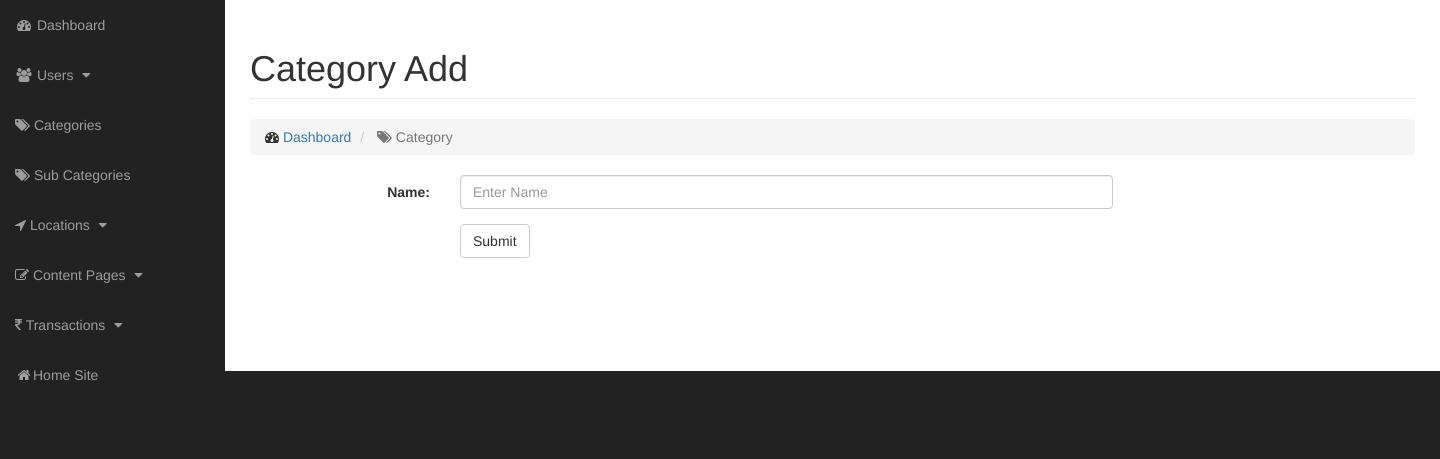
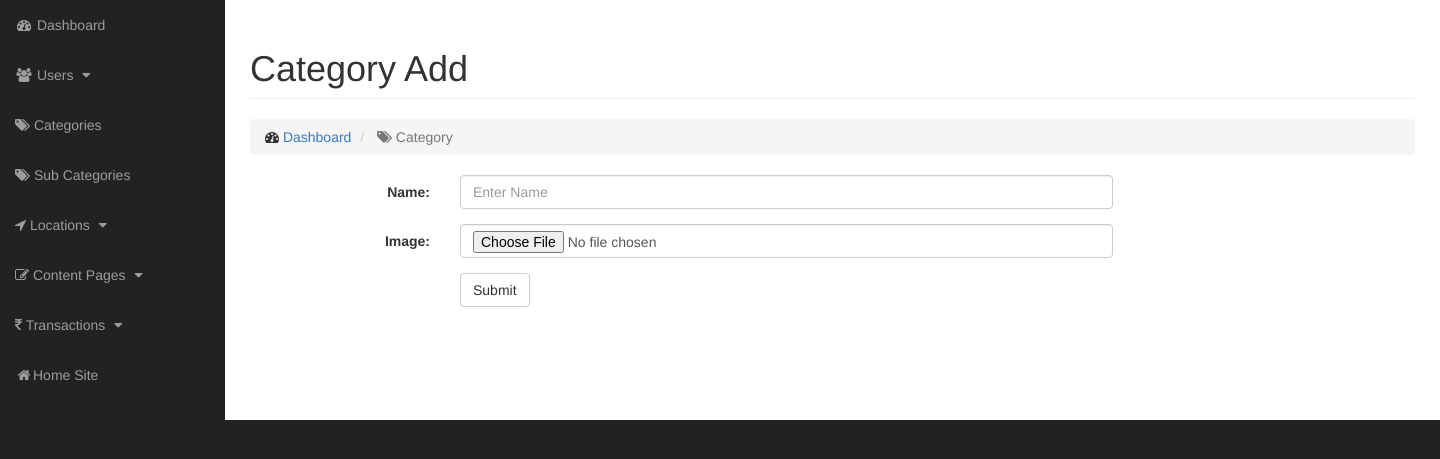
Before and after one commit to phpwebsites/ads, a CodeIgniter app: page /sites/index.php/admin/categorycontroller/add in a window 1440 px wide. Shown: the part 51-510 px from the top of the page. Run offline with CodeIgniter, Linux system fonts and the light colour scheme.

Commit message:
categoryicons

```diff
--- a/application/controllers/admin/CategoryController.php
+++ b/application/controllers/admin/CategoryController.php
@@ -61,8 +61,17 @@
 
 	   public function insert()
 	   {
-           $data = array("name" => $this->input->post('name'));
+
+           $config['upload_path']   = './uploads/category/';
+	       $config['allowed_types'] = 'gif|jpg|png';
+	       $config['max_size']      = '';
+	       $config['max_width']     = '';
+	       $config['max_height']    = '';
+		   $config['overwrite'] = TRUE;
+	       $config['remove_spaces'] = TRUE;
+	         $this->load->library('upload', $config);
 		   $this->form_validation->set_rules("name", "Name", "trim|required|xss_clean|is_unique[categories.name]");
+		   $this->form_validation->set_rules('image', 'Image', 'callback_file_selected_test');
 
 		 if($this->form_validation->run() == FALSE)
 		 {
@@ -73,8 +82,12 @@
 		 }
 		 else
 		 {
-		   $getid = $this->categoriesmodel->add($data);
-
+		 	if ($this->upload->do_upload('image'))
+	             {
+					 $image_data= $this->upload->data();
+					 $data = array("name" => $this->input->post('name'),"image" => $image_data['file_name']);
+					if($this->categoriesmodel->add($data))
+					 {
 						 $config = array();
 		                 $config["base_url"] = base_url() . "category/index";
 			             $config["total_rows"] = $this->categoriesmodel->record_count();
@@ -105,6 +118,17 @@
 		                 $this->load->view('admin/includes/header');
 				         $this->load->view('admin/categories/index',$data);
 				         $this->load->view('admin/includes/footer');
+					 }
+
+			    }
+				else
+				{
+					 $error = array('error' => $this->upload->display_errors());
+					 $this->load->view('admin/blog/add', $error);
+				}
+		   // $getid = $this->categoriesmodel->add($data);
+
+
 		}
 	  }
 
@@ -157,20 +181,30 @@
 	  public function updateinsert()
 	  {
 
-	  		$data = array("name" => $this->input->post('name'));
+            $config['upload_path']   = './uploads/category/';
+	        $config['allowed_types'] = 'gif|jpg|png';
+	        $config['max_size']      = '';
+	        $config['max_width']     = '';
+	        $config['max_height']    = '';
+		    $config['overwrite'] = TRUE;
+	        $config['remove_spaces'] = TRUE;
+	        $this->load->library('upload', $config);
+	        $this->form_validation->set_rules("name", "Name", "required");
+		    $this->form_validation->set_rules('image', 'Image', 'callback_file_selected_test');
 	  		$id = $this->input->post('categoriesid');
-
-	  		$this->form_validation->set_rules("name", "Name", "trim|required");
 	  		if($this->form_validation->run() == FALSE)
 		    {
-
+				$data['result'] = $this->categoriesmodel->getrow($id);
 				$this->load->view('admin/includes/header');
-				$this->load->view('admin/categories/update');
+				$this->load->view('admin/categories/update',$data);
 				$this->load->view('admin/includes/footer');
 		    }
 		    else
 		    {
-
+		    	if ($this->upload->do_upload('image'))
+	            {
+	            	$image_data = $this->upload->data();
+	            	$data = array('name' => $this->input->post('name') ,'image' => $image_data['file_name']);
 			    	$this->categoriesmodel->update($data , $id);
 			    	$config = array();
 	                $config["base_url"] = base_url() . "category/index";
@@ -203,7 +237,30 @@
 			   		$this->load->view('admin/categories/index',$data);
 			        $this->load->view('admin/includes/footer');
 			      }
+			      else
+				  {
+					 $error = array('error' => $this->upload->display_errors());
 
+					 $this->load->view('admin/blog/add', $error);
+				  }
+		    }
+
+	  }
+
+	  // ############## Call Back Start ###################
+  public function file_selected_test()
+  {
+      // echo array_sum($_FILES['image']['name']); exit;
+      $errors = $_FILES['image']['name'];
+      $this->form_validation->set_message('file_selected_test', 'Please upload image');
+      if (!empty($errors))
+      {
+        return true;
+      }
+      else
+      {
+        return false;
+      }
   }
 
 
--- a/application/views/admin/categories/add.php
+++ b/application/views/admin/categories/add.php
@@ -33,6 +33,13 @@
                          <span class="text-danger"><?php echo form_error('name'); ?></span>
                          </div>
                      </div>
+                     <div class="form-group">
+                         <label class="control-label col-sm-2" for="email">Image:</label>
+                         <div class="col-sm-7">
+                         <input type="file" class="form-control" id="image" name="image"  placeholder="Enter Name">
+                         <span class="text-danger"><?php echo form_error('image'); ?></span>
+                         </div>
+                     </div>
                     <div class="form-group">
                          <div class="col-sm-offset-2 col-sm-7">
                              <button type="submit" class="btn btn-default">Submit</button>
--- a/application/views/home.php
+++ b/application/views/home.php
@@ -94,7 +94,10 @@ et dolore magna aliqua. Ut enim ad minim veniam</p>
             <?php foreach($category as $category_data) { ?>
             <div class="col-xs-3 catheight" style="<?php if($i >= 5){ echo 'margin-top:25px;'; } ?>">
                 <div class="category<?php echo $i; ?>">
-                  <a href="" class="btn btn-default<?php echo $i; ?> btn-circle"><i class="glyphicon glyphicon-asterisk"></i></a>
+                  <a href="" class="btn btn-default<?php echo $i; ?> btn-circle">
+                      <!-- <i class="glyphicon glyphicon-asterisk"></i> -->
+                      <img src="<?php echo base_url(); ?>uploads/category/<?php echo $category_data->image; ?>" />
+                  </a>
                   <h5 class="add_name"><strong><?php echo $category_data->name;  ?></strong></h5>
                   <ul class="list-unstyled text-justify" style="padding: 15px;" >
 
--- a/application/views/includes/header.php
+++ b/application/views/includes/header.php
@@ -60,7 +60,7 @@
                         	 <ul class="list-unstyled user_data">
                             <li><a href="<?php echo base_url("user/logout"); ?>"  class="btn btn-theme">Log Out</a></li>
                                <li class="dropdown">
-                                 <a href="Home/userProfile" class="btn btn-theme" id=""><?php echo $this->session->userdata('username'); ?></a>
+                                 <a href="<?php echo base_url('administrator'); ?>" class="btn btn-theme" id=""><?php echo $this->session->userdata('username'); ?></a>
                                </li>
                              </ul>
                         <?php } else{ ?>
```
Also changed, not shown: application/controllers/contentcontroller.php (+10 -1 lines), application/views/admin/categories/update.php (+20 -0 lines), assets/images/automobile-icon.png (added), assets/images/education-icon.png (added), uploads/automobile-icon.png (added), uploads/category/automobile-icon.png (added), uploads/category/education-icon.png (added), uploads/category/electrical-electronics-icon.png (added), uploads/category/jobs-icon.png (added), uploads/category/mobile1.jpg (added), uploads/category/mobile2.jpg (added), uploads/education-icon.png (added). Lines whose indentation alone changed are shown as unchanged.
